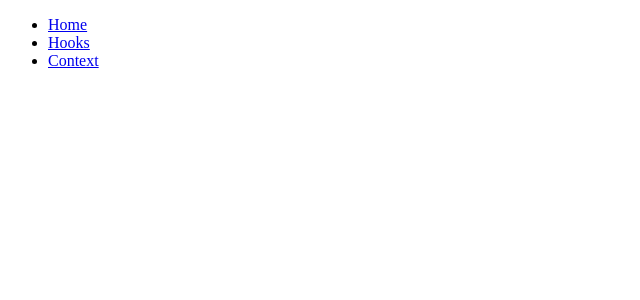
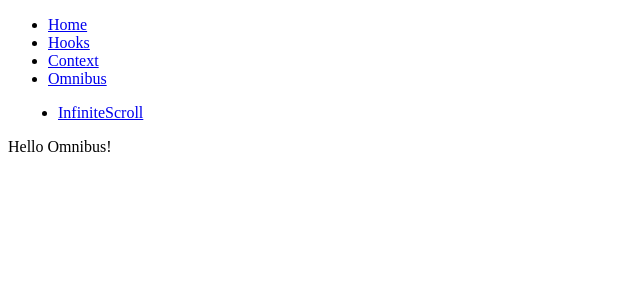
Before and after one commit to ikeryo1182/react-code-sandbox, a React app: page /omnibus in a window 1280 px wide. Shown: the top 300 px of the page, without its empty margins (0-640 px from the left). Built offline with nearby package versions, Linux system fonts and the light colour scheme.

Commit message:
add view

```diff
--- a/src/App.js
+++ b/src/App.js
@@ -2,6 +2,7 @@ import * as React from 'react'
 import { BrowserRouter, Route, Link, Switch } from 'react-router-dom'
 import HooksIndexView from "./Hooks/HooksIndexView"
 import ContextIndexView from "./Context/ContextIndexView"
+import OmnibusIndexView from "./Omnibus/OmnibusIndexView"
 
 const App = () => (
     <BrowserRouter>
@@ -11,12 +12,14 @@ const App = () => (
                     <li><Link to='/'>Home</Link></li>
                     <li><Link to='/hooks'>Hooks</Link></li>
                     <li><Link to='/context'>Context</Link></li>
+                    <li><Link to='/omnibus'>Omnibus</Link></li>
                 </ul>
             </div>
             <Switch>
                 <Route exact path='/' component={Home} />
                 <Route path='/hooks' component={HooksIndexView} />
                 <Route path='/context' component={ContextIndexView} />
+                <Route path='/omnibus' component={OmnibusIndexView} />
             </Switch>
         </>
     </BrowserRouter>
--- /dev/null
+++ b/src/Omnibus/InfiniteScrollView.js
@@ -0,0 +1,19 @@
+import React, { useRef } from "react";
+
+const InfiniteScrollView = () => {
+    const array = [...Array(100).keys()].map(i => ++i);
+
+    return (
+        <div ref={boxElement} id="box" style={{ border: "1px solid gray", height: "200px", width: "200px", overflow: "scroll" }}>
+            <ul id="items">
+                {array.map((number, index) => (
+                    <li  key={index}>
+                        Item {number}
+                    </li>
+                ))}
+            </ul>
+        </div>
+    )
+}
+
+export default InfiniteScrollView;
--- /dev/null
+++ b/src/Omnibus/OmnibusIndexView.js
@@ -0,0 +1,20 @@
+import InfiniteScrollView from "./InfiniteScrollView"
+import { Route, Link, Switch } from 'react-router-dom'
+
+const HooksIndexView = () => (
+    <div>
+        <div>
+            <ul style={{ marginLeft: "10px" }}>
+                <li><Link to='/omnibus/infinite-scroll'>InfiniteScroll</Link></li>
+            </ul>
+        </div>
+        <Switch>
+            <Route exact path='/omnibus'>
+                <p>Hello Omnibus!</p>
+            </Route>
+            <Route path='/omnibus/infinite-scroll' component={InfiniteScrollView} />
+        </Switch>
+    </div >
+)
+
+export default HooksIndexView;
```
